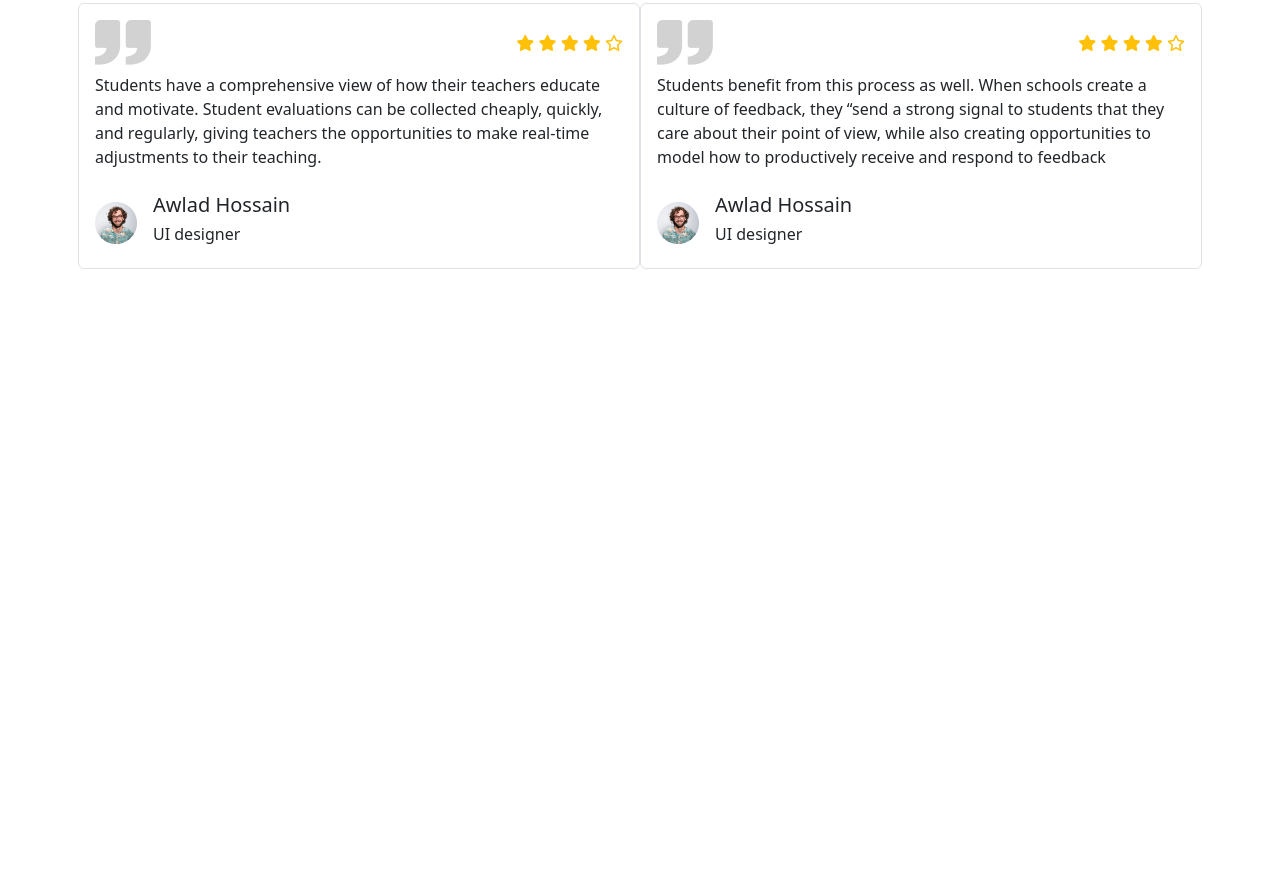
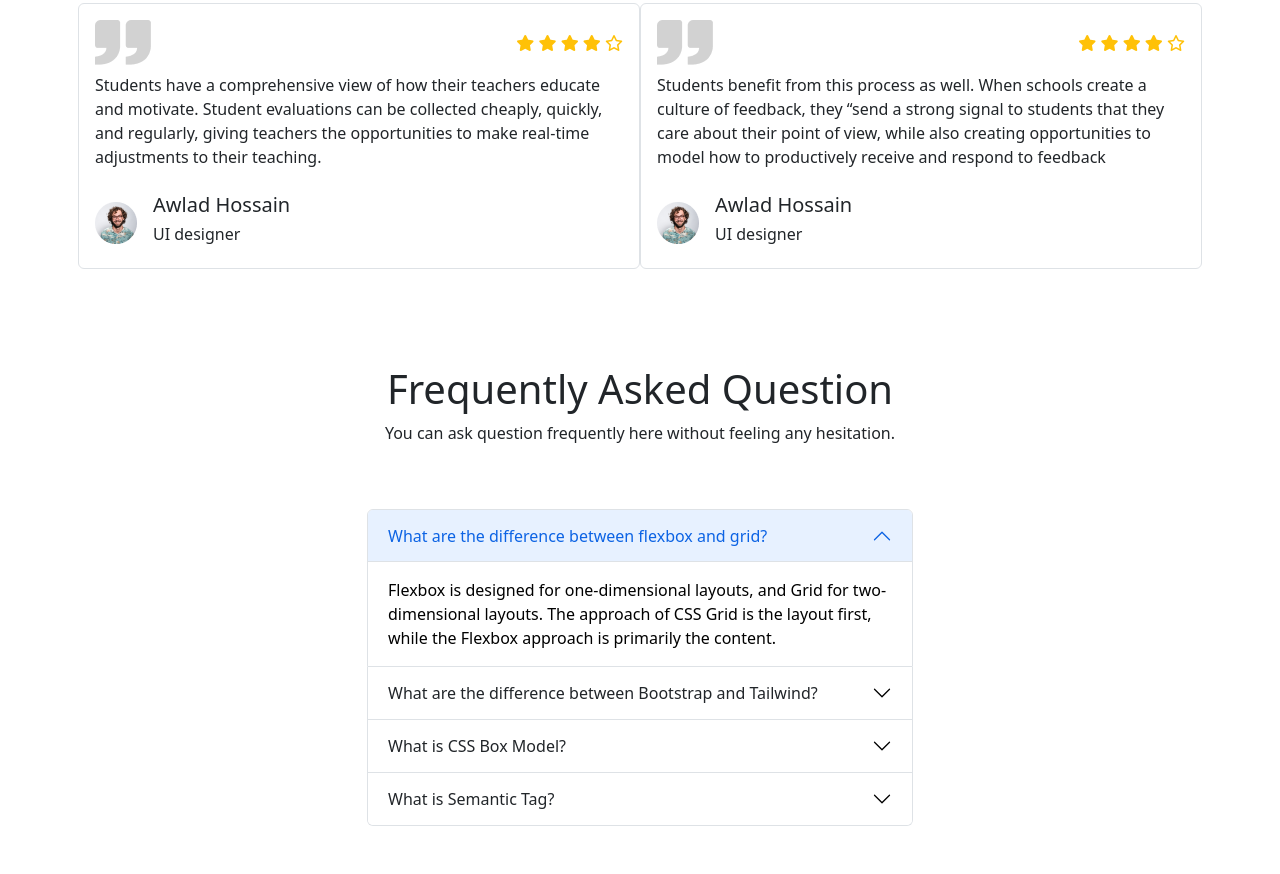
Before and after one commit to HNMerajulhasan/Assignment-3, a plain HTML site: page index.html in a window 1280 px wide. Shown: the part 3541-4415 px from the top of the page. Before the commit the page ends 3858 px from the top, so only its background shows below. Drawn offline with nearby package versions, Linux system fonts and the light colour scheme.

Commit message:
Question Asked part Uploaded

```diff
--- a/index.html
+++ b/index.html
@@ -407,6 +407,86 @@
       </div>
     </div>
   </section>
+   <!-- question asked part -->
+   <section>
+    <div class="container py-5">
+      <div class="text-center pb-5">
+        <h1>Frequently Asked Question</h1>
+        <p>You can ask question frequently here without feeling any hesitation.</p>
+      </div>
+      <div class="row">
+        <div class="col-lg-6 offset-lg-3">
+          <div class="accordion mx-auto" id="accordionExample">
+            <div class="accordion-item">
+              <h2 class="accordion-header" id="headingOne">
+                <button class="accordion-button" type="button" data-bs-toggle="collapse" data-bs-target="#collapseOne"
+                  aria-expanded="true" aria-controls="collapseOne">
+                  What are the difference between flexbox and grid?
+                </button>
+              </h2>
+              <div id="collapseOne" class="accordion-collapse collapse show" aria-labelledby="headingOne"
+                data-bs-parent="#accordionExample">
+                <div class="accordion-body">
+                    Flexbox is designed for one-dimensional layouts, and Grid for two-dimensional layouts.
+                    The approach of CSS Grid is the layout first, while the Flexbox approach is primarily the content.
+                </div>
+              </div>
+            </div>
+            <div class="accordion-item">
+              <h2 class="accordion-header" id="headingTwo">
+                <button class="accordion-button collapsed" type="button" data-bs-toggle="collapse"
+                  data-bs-target="#collapseTwo" aria-expanded="false" aria-controls="collapseTwo">
+                  What are the difference between Bootstrap and Tailwind?
+                </button>
+              </h2>
+              <div id="collapseTwo" class="accordion-collapse collapse" aria-labelledby="headingTwo"
+                data-bs-parent="#accordionExample">
+                <div class="accordion-body">
+                    Bootstrap's utility and layout classes provide you with everything you
+                    need to style a responsive webpage. With Tailwind, however, you are
+                    much more involved in styling the webpage because you end up having to
+                    create your own components using the utility classes that the framework
+                    offers
+                </div>
+              </div>
+            </div>
+            <div class="accordion-item">
+              <h2 class="accordion-header" id="headingThree">
+                <button class="accordion-button collapsed" type="button" data-bs-toggle="collapse"
+                  data-bs-target="#collapseThree" aria-expanded="false" aria-controls="collapseThree">
+                  What is CSS Box Model?
+                </button>
+              </h2>
+              <div id="collapseThree" class="accordion-collapse collapse" aria-labelledby="headingThree"
+                data-bs-parent="#accordionExample">
+                <div class="accordion-body">
+                    In web development, the CSS box model refers to how HTML elements
+                    are modeled in browser engines and how the dimensions of those HTML
+                    elements are derived from CSS properties. It is a fundamental concept
+                    for the composition of HTML webpages.
+                </div>
+              </div>
+            </div>
+            <div class="accordion-item">
+              <h2 class="accordion-header" id="headingFour">
+                <button class="accordion-button collapsed" type="button" data-bs-toggle="collapse"
+                  data-bs-target="#collapseFour" aria-expanded="true" aria-controls="collapseFour">
+                  What is Semantic Tag?
+                </button>
+              </h2>
+              <div id="collapseFour" class="accordion-collapse collapse" aria-labelledby="headingFour"
+                data-bs-parent="#accordionExample">
+                <div class="accordion-body">
+                    The HTML semantics refers to the tags that provide meaning to an HTML page rather than just
+                    presentation. It makes HTML more comprehensible by better defining the different sections and layout of web pages.
+                </div>
+              </div>
+            </div>
+          </div>
+        </div>
+      </div>
+    </div>
+  </section>
   <script src="https://cdn.jsdelivr.net/npm/bootstrap@5.2.0/dist/js/bootstrap.bundle.min.js"
   integrity="sha384-A3rJD856KowSb7dwlZdYEkO39Gagi7vIsF0jrRAoQmDKKtQBHUuLZ9AsSv4jD4Xa" crossorigin="anonymous">
 </script>
```
